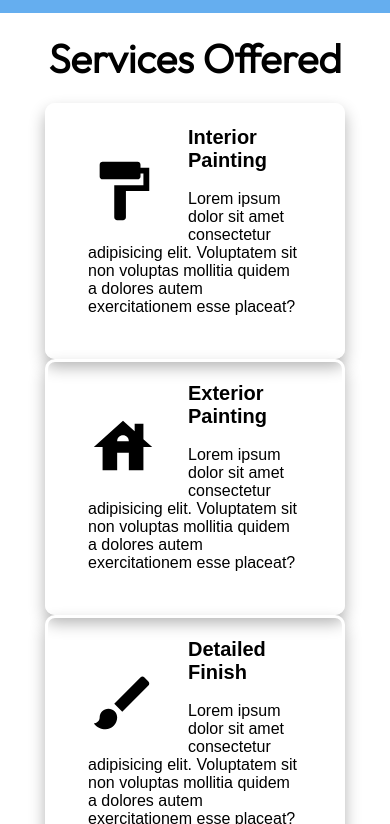
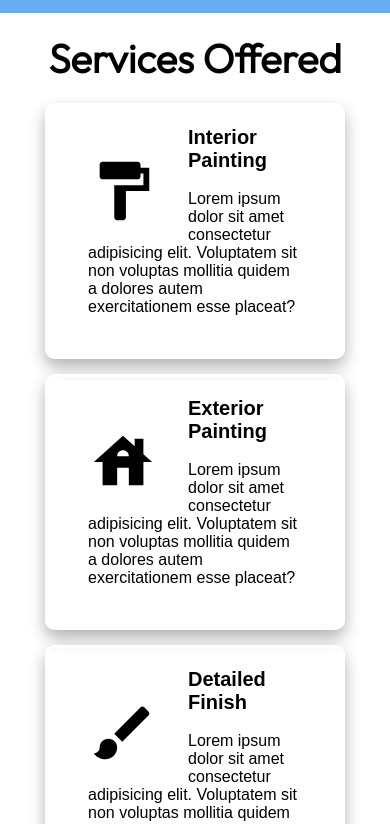
Before and after one commit to bryan13er/websites, a React (Create React App) app in the folder Andres Painting Website/andres-painting/: page /#/ in a window 390 px wide. Shown: the part 1360-2184 px from the top of the page. Built offline with nearby package versions, Linux system fonts and the light colour scheme.

Commit message:
fixed spacing issues on services tiles in home when display on mobile

```diff
--- a/Andres Painting Website/andres-painting/src/Component/Pages/Home.css
+++ b/Andres Painting Website/andres-painting/src/Component/Pages/Home.css
@@ -79,7 +79,8 @@ div .bottomImage::after {
   text-align: left;
   font-size: 1.5rem;
   text-shadow: 2px 2px 4px rgba(0, 0, 0, 0.5);
-  font-family:'Outfit'
+  font-family:'Outfit';
+  margin-left: 20px;
 }
 
 .item2 {
@@ -88,8 +89,8 @@ div .bottomImage::after {
   font-size: 1.5rem;
   padding-right: 5px;
   text-shadow: 2px 2px 4px rgba(0, 0, 0, 0.5);
-  font-family:'Outfit'
-
+  font-family:'Outfit';
+  margin-right: 20px;
 }
 
 div .rollerText{
@@ -189,10 +190,14 @@ div .number{
 
     .item {
       text-align: center;
+      margin-top:15px;
+      margin-left: 0px;
     }
 
     .item2{
       text-align: center;
+      margin-bottom: 15px;
+      margin-right: 0px;
     }
   }
 
@@ -215,6 +220,14 @@ div .number{
       flex-direction: column;
       align-items: center;
     }
+
+    .container{
+      margin-bottom: 15px;
+    }
+
+    .container-wrapper:not(:last-child) {
+      margin-bottom: 0; /* Remove bottom margin for all but the last child */
+  }
   }
 
 /* media querey for location */
@@ -236,7 +249,7 @@ div .number{
   .container-wrapper {
     display: flex;
     justify-content: space-around;
-    margin: 0 auto;
+    /* margin: 0 auto; */
     margin-bottom: 25px;
   }
 
```
